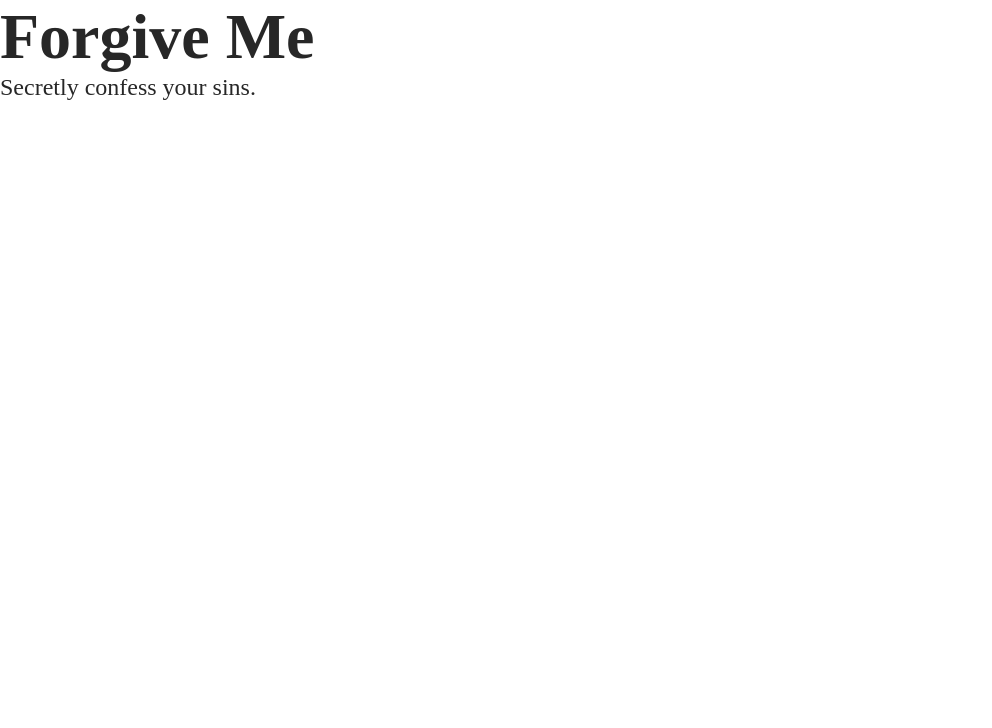
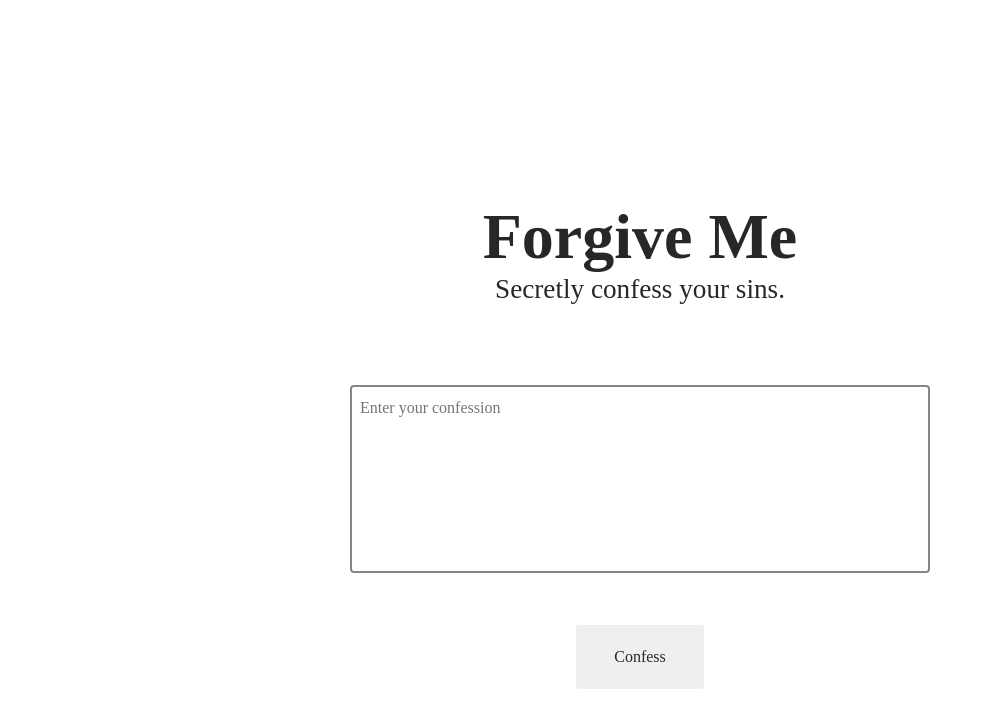
Before and after one commit to austinbrodeur/confessions, a website: page index.html in a window 1280 px wide. Shown: the whole page, without its empty margins (0-992 px from the left). Drawn offline with Linux system fonts and the light colour scheme.

Commit message:
added npm, made basic layout

```diff
--- a/index.html
+++ b/index.html
@@ -7,11 +7,17 @@
     <link rel="stylesheet" href="styles.css">
 </head>
 <body>
-    <div class="page-body">
-        <div class="title-section">
-            <h1>Forgive Me</h1>
-            <h3>Secretly confess your sins.</h3>
-        </div>
+    <div class="title-section">
+        <h1>Forgive Me</h1>
+        <h3>Secretly confess your sins.</h3>
+    </div>
+    <div class="form-section">
+        <form>
+            <textarea placeholder="Enter your confession"></textarea>
+        </form>
+    </div>
+    <div class="button-section">
+        <button>Confess</button>
     </div>
 </body>
 </html>
--- a/styles.css
+++ b/styles.css
@@ -14,9 +14,35 @@
 }
 
 .title-section h3 {
-    font-size: 1.5rem;
+    font-size: 1.7rem;
 }
 
 .title-section {
-    margin: auto auto;
+    width: 50%;
+    margin: 12.5rem auto 0 auto;
+    text-align: center;
 }
+
+form, .button-section {
+    text-align: center;
+}
+
+textarea {
+    border: 2px solid rgb(133, 133, 133);
+    border-radius: 4px;
+    padding: 12px 8px;
+    font-size: 1rem;
+    margin: 5rem auto 3rem auto;
+    width: 35rem;
+    height: 10rem;
+    resize: none;
+}
+
+button {
+    font-size: 1rem;
+    width: 8rem;
+    height: 4rem;
+    cursor: pointer;
+    border: none;
+    border-radius: 3px;
+}
```
Also changed, not shown: package.json (added, +19 -0 lines).
